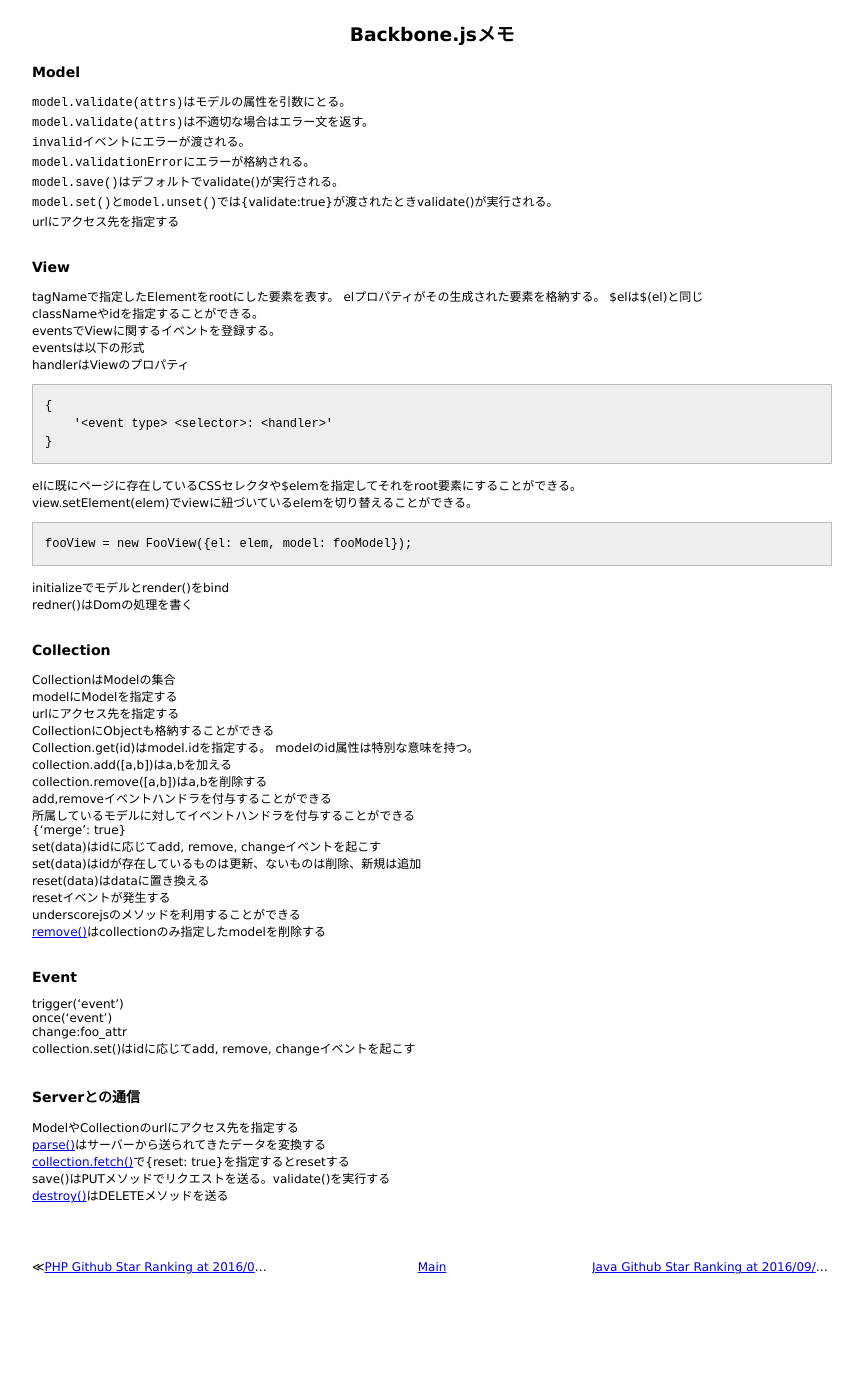
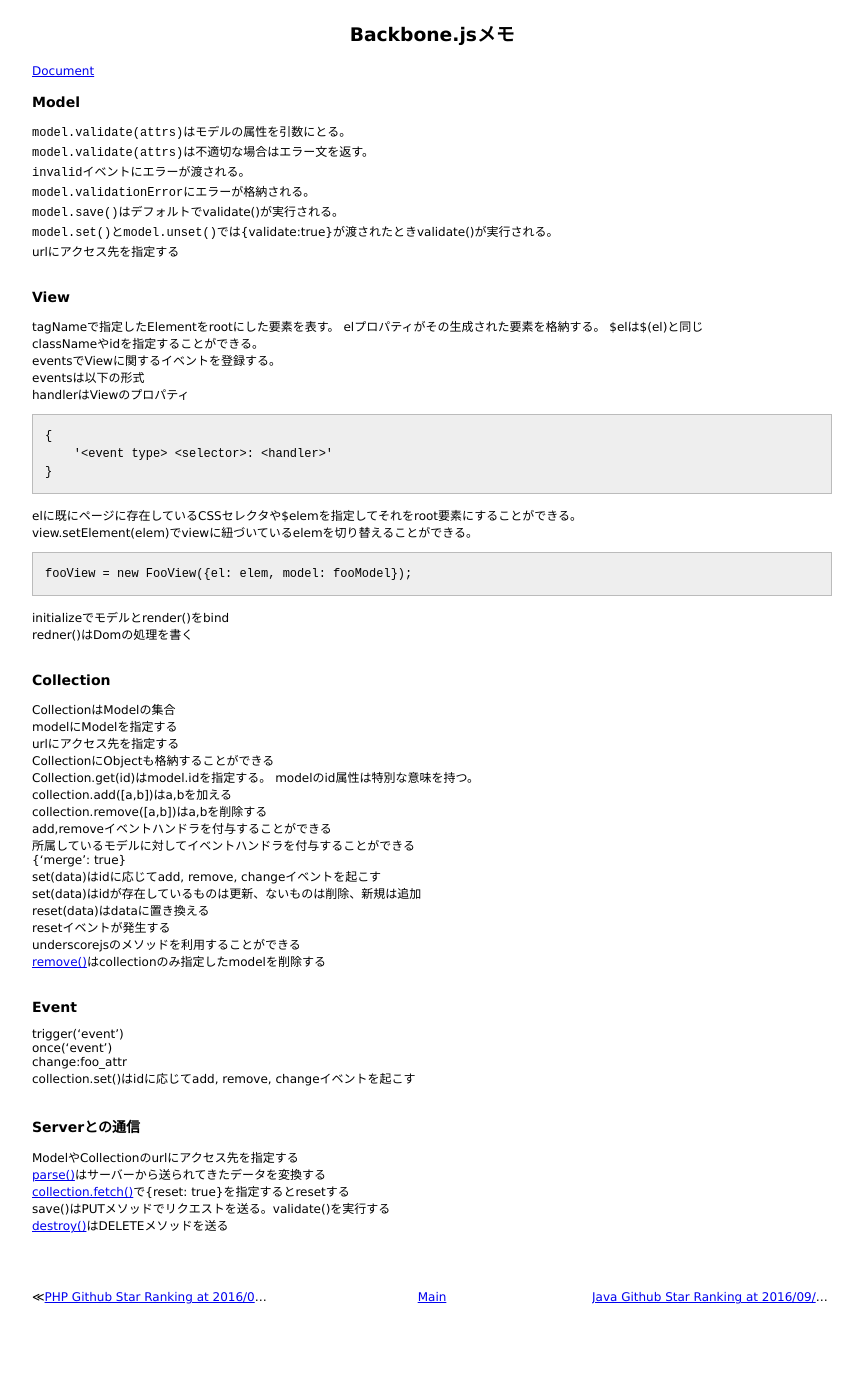
Before and after one commit to 38elements/38elements.github.com, a Jekyll site: the page built from _posts/2016-09-07-backbonejs.md, in a window 1280 px wide. Shown: the whole page, without its empty margins (208-1071 px from the left). Built offline with Jekyll 4.4.1, drawn with Linux system fonts in a browser that asks for light colours; before the commit the page ends 1343 px from its top, so only the background shows below that.

Commit message:
Update 2016-09-07-backbonejs.md

```diff
--- a/_posts/2016-09-07-backbonejs.md
+++ b/_posts/2016-09-07-backbonejs.md
@@ -2,6 +2,7 @@
 layout: posts
 title: Backbone.jsメモ
 ---
+[Document](http://backbonejs.org/)
 
 ### Model
 `model.validate(attrs)`はモデルの属性を引数にとる。
```
